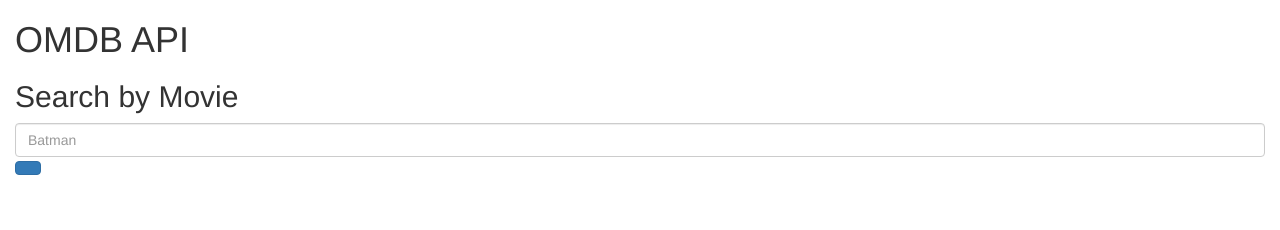
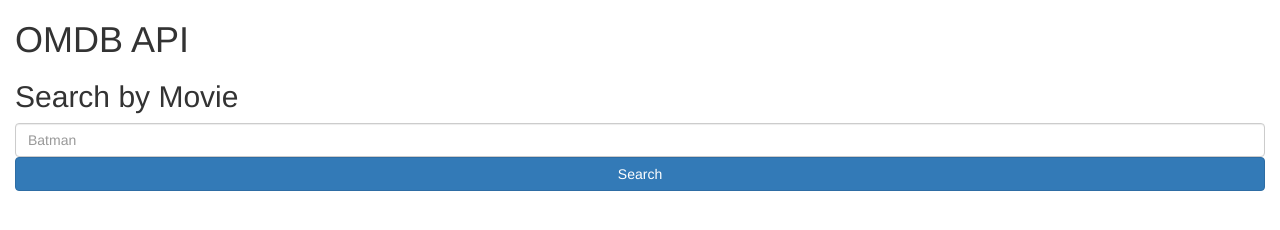
Before and after one commit to 213withani/web-dev-summer-2017-omdb, a website: page public/lectures/omdb/index.html in a window 1280 px wide. Drawn offline with nearby package versions, Linux system fonts and the light colour scheme; some packages are replaced by stand-ins of ours.

Commit message:
Created the UI fo this project, input and search button.

```diff
--- a/public/lectures/omdb/index.html
+++ b/public/lectures/omdb/index.html
@@ -16,7 +16,7 @@
         <h1>OMDB API</h1>
         <h2>Search by Movie</h2>
         <input placeholder="Batman" class="form-control" />
-        <button class="btn btn-primary"></button>
+        <button class="btn btn-primary btn-block">Search</button>
     </div>
 </body>
 
```
